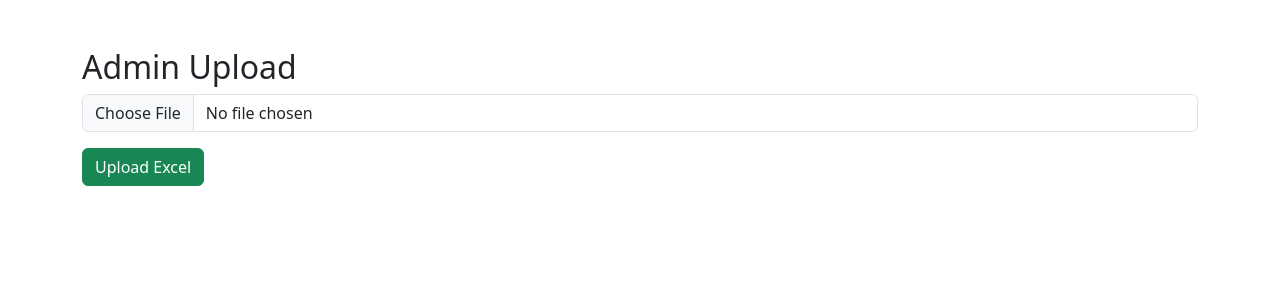
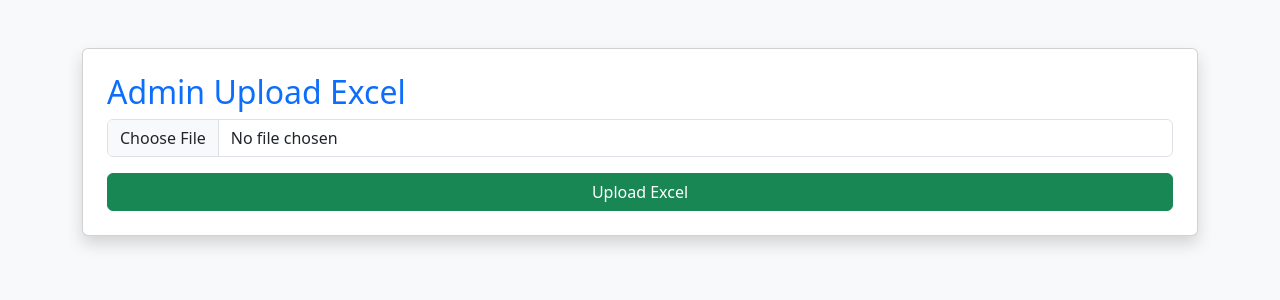
Before and after one commit to nuraffandyy/Goods-Holding-MaterialNumber, a Python web app: template templates/admin.html in a window 1280 px wide. Shown: the top 300 px of the page. Run offline with Jinja, Linux system fonts and the light colour scheme; the template is opened without the code that fills it, so the values that code supplies are empty.

Commit message:
Update admin.html

```diff
--- a/templates/admin.html
+++ b/templates/admin.html
@@ -1,27 +1,48 @@
 <!DOCTYPE html>
+<html lang="id">
+<head>
+    <meta charset="UTF-8">
+    <meta name="viewport" content="width=device-width, initial-scale=1">
+    <title>Admin Upload</title>
+    <link href="https://cdn.jsdelivr.net/npm/bootstrap@5.3.3/dist/css/bootstrap.min.css" rel="stylesheet">
+</head>
+<body class="bg-light">
 
-<html>
+<div class="container mt-5">
 
-<head>
+    <div class="card shadow p-4">
 
-<title>Admin</title>
+        <h2 class="text-primary">Admin Upload Excel</h2>
 
-<link href="https://cdn.jsdelivr.net/npm/bootstrap@5.3.3/dist/css/bootstrap.min.css" rel="stylesheet">
+        {% with messages = get_flashed_messages() %}
+        {% if messages %}
+            <div class="alert alert-success mt-3">
+                {{ messages[0] }}
+            </div>
+        {% endif %}
+        {% endwith %}
 
-</head>
+        <form action="/upload" method="POST" enctype="multipart/form-data">
 
-<body class="container mt-5">
+            <input
+                type="file"
+                class="form-control"
+                name="excel"
+                accept=".xlsx,.xls"
+                required>
 
-<h2>Admin Upload</h2>
+            <button
+                class="btn btn-success mt-3 w-100">
 
-<input type="file" class="form-control">
+                Upload Excel
 
-<button class="btn btn-success mt-3">
+            </button>
 
-Upload Excel
+        </form>
 
-</button>
+    </div>
+
+</div>
 
 </body>
-
 </html>
```
